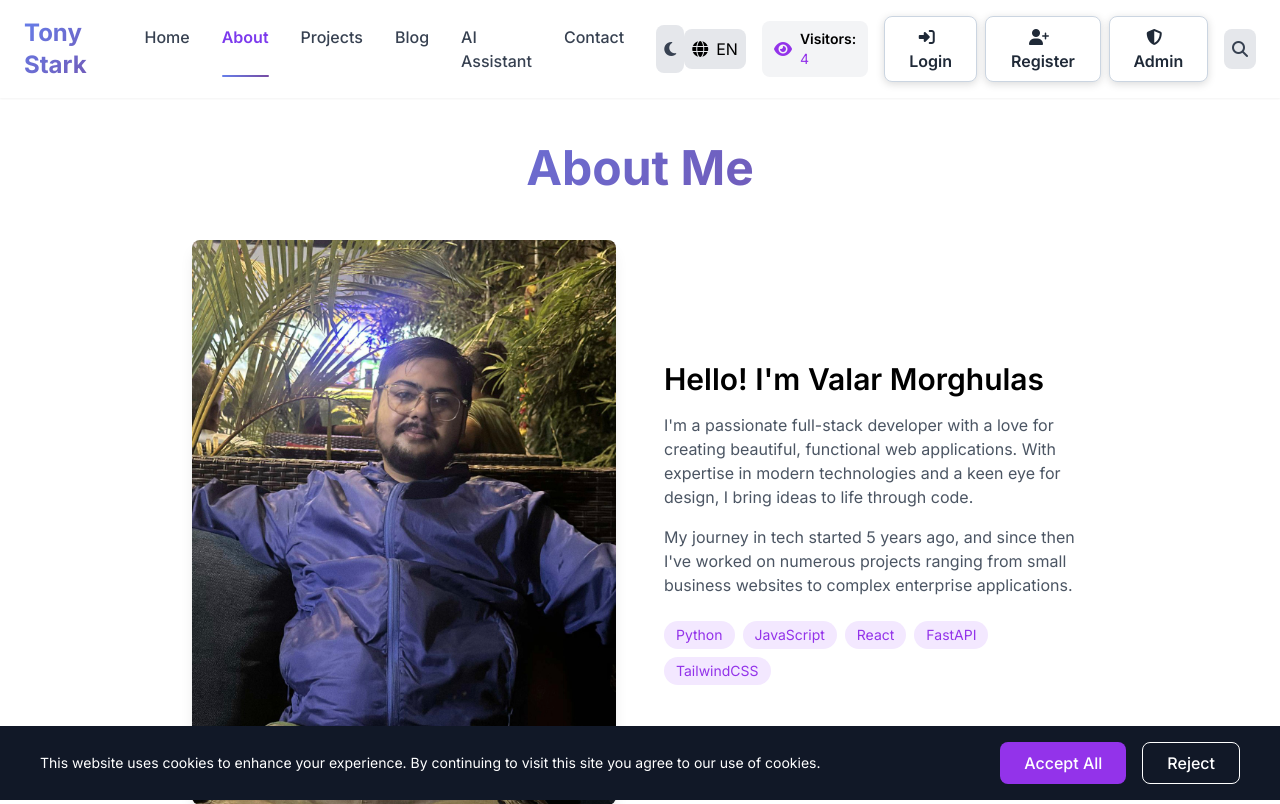
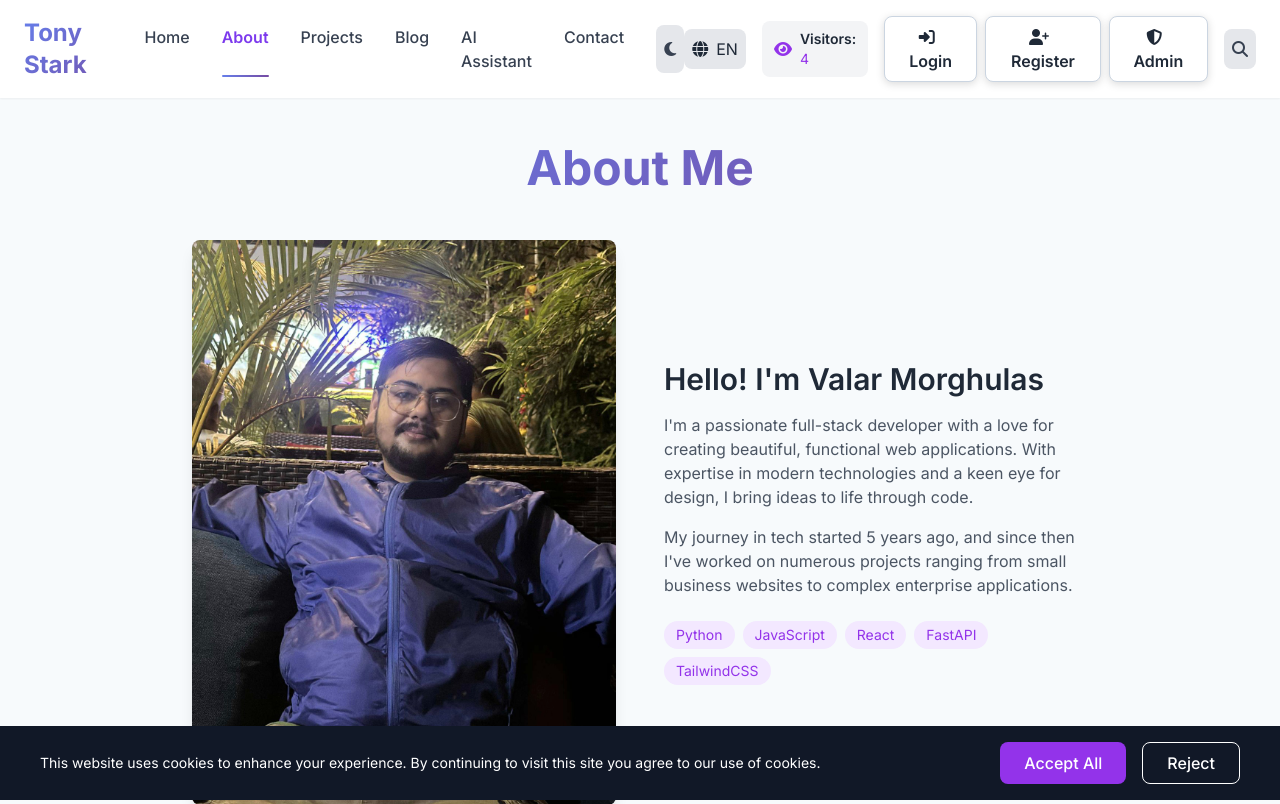
Before and after one commit to Aaditya3333/personalsiteaad, a FastAPI app: page /about in a window 1280 px wide. Shown: the top 804 px of the page. Run offline with FastAPI, Linux system fonts and the light colour scheme; data comes from the database, SQL or seed files in the repository; some libraries are stand-ins or nearby versions.

Commit message:
Force non-purple base background and section backgrounds for visibility

```diff
--- a/templates/base.html
+++ b/templates/base.html
@@ -54,6 +54,24 @@
         }
         .dark .text-gray-700 {
             color: #e5e5e5 !important;
+        }
+
+        /* Global background override to avoid purple-match bug */
+        body {
+            background-color: #f7fafc !important;
+            color: #1f2937 !important;
+        }
+
+        section,
+        main,
+        .min-h-screen {
+            background-color: #f7fafc !important;
+        }
+
+        .navbar-bg,
+        nav,
+        .main-navbar {
+            background-color: #ffffff !important;
         }
         .dark .text-gray-600 {
             color: #b3b3b3 !important;
```
